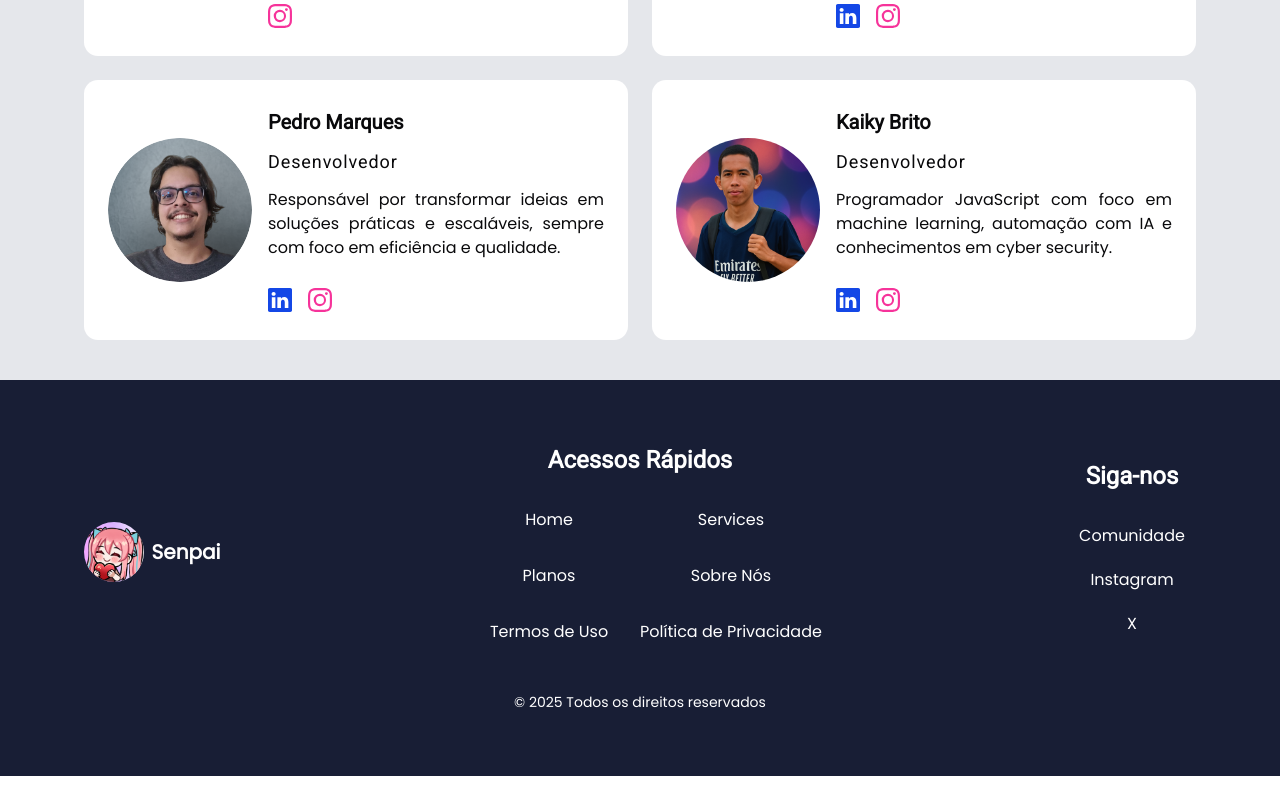
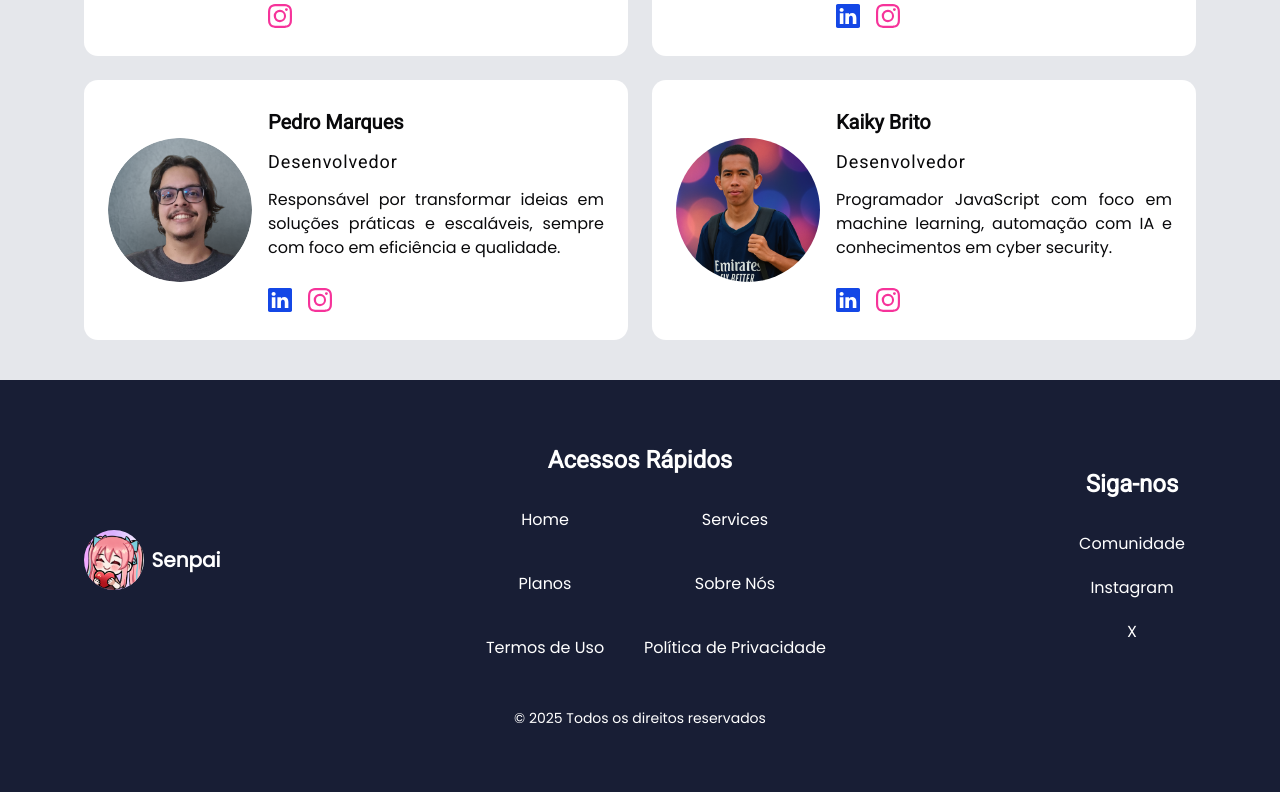
Before and after one commit to PedroMarques391/senpaiLP, a Next.js app: page /en/about in a window 1280 px wide. Shown: the part 2261-3053 px from the top of the page. Built offline with nearby package versions, Linux system fonts and the light colour scheme.

Commit message:
style: add a little gap in Footer.tsx.

```diff
--- a/src/components/layout/Footer.tsx
+++ b/src/components/layout/Footer.tsx
@@ -16,7 +16,7 @@ export const Footer = () => {
                     </div>
                     <nav className="flex flex-col items-center sm:items-start md:col-span-2">
                         <h1 className="text-xl sm:text-2xl font-semibold mb-4 text-center w-full">Acessos Rápidos</h1>
-                        <ul className="grid grid-cols-2 w-full ">
+                        <ul className="grid grid-cols-2 w-full gap-2">
                             <NavItem href={handleHref("home")}> Home</NavItem>
                             <NavItem href={handleHref("func")}>Services</NavItem>
                             <NavItem href={handleHref("plans")}>Planos</NavItem>
```
